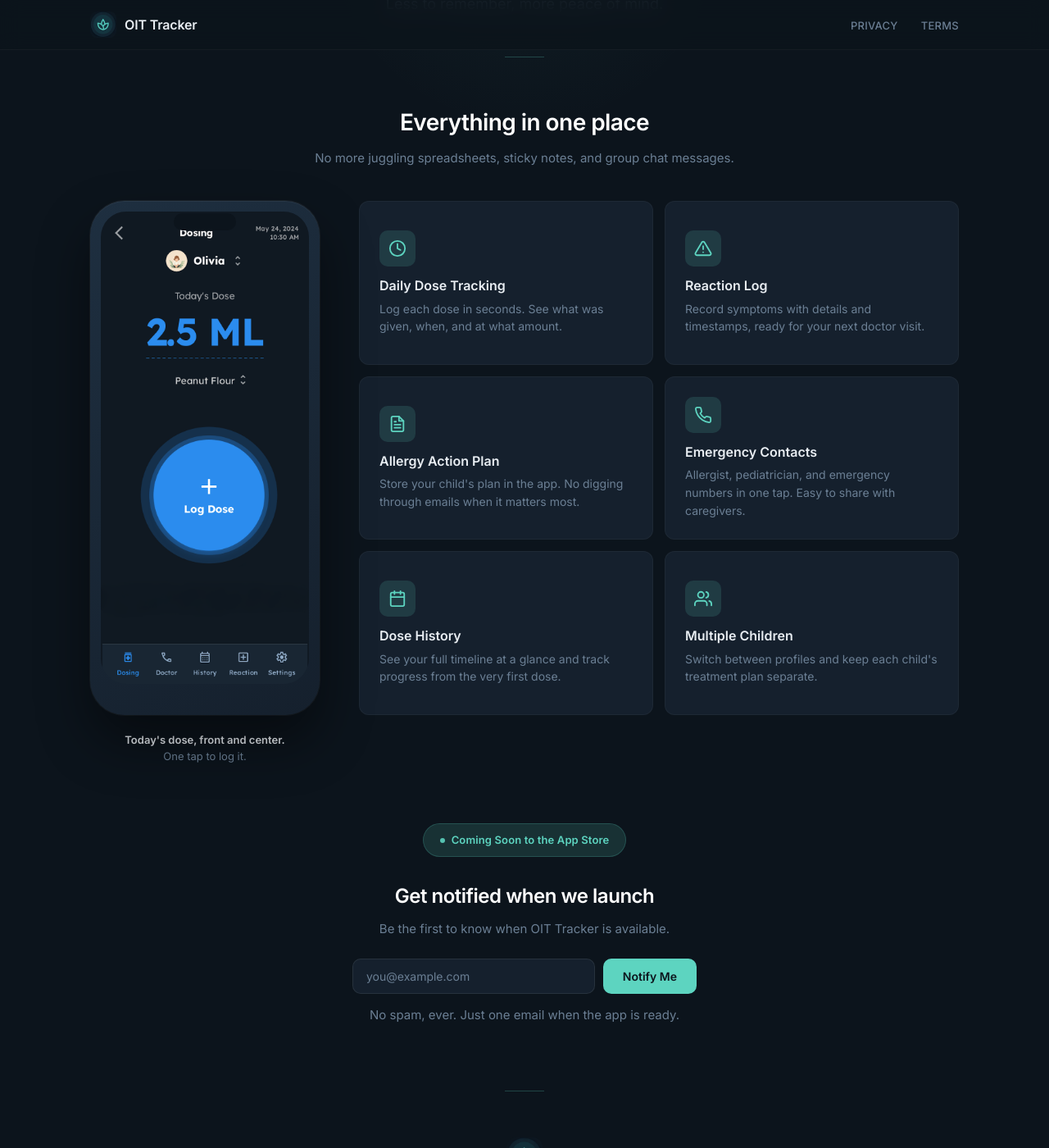
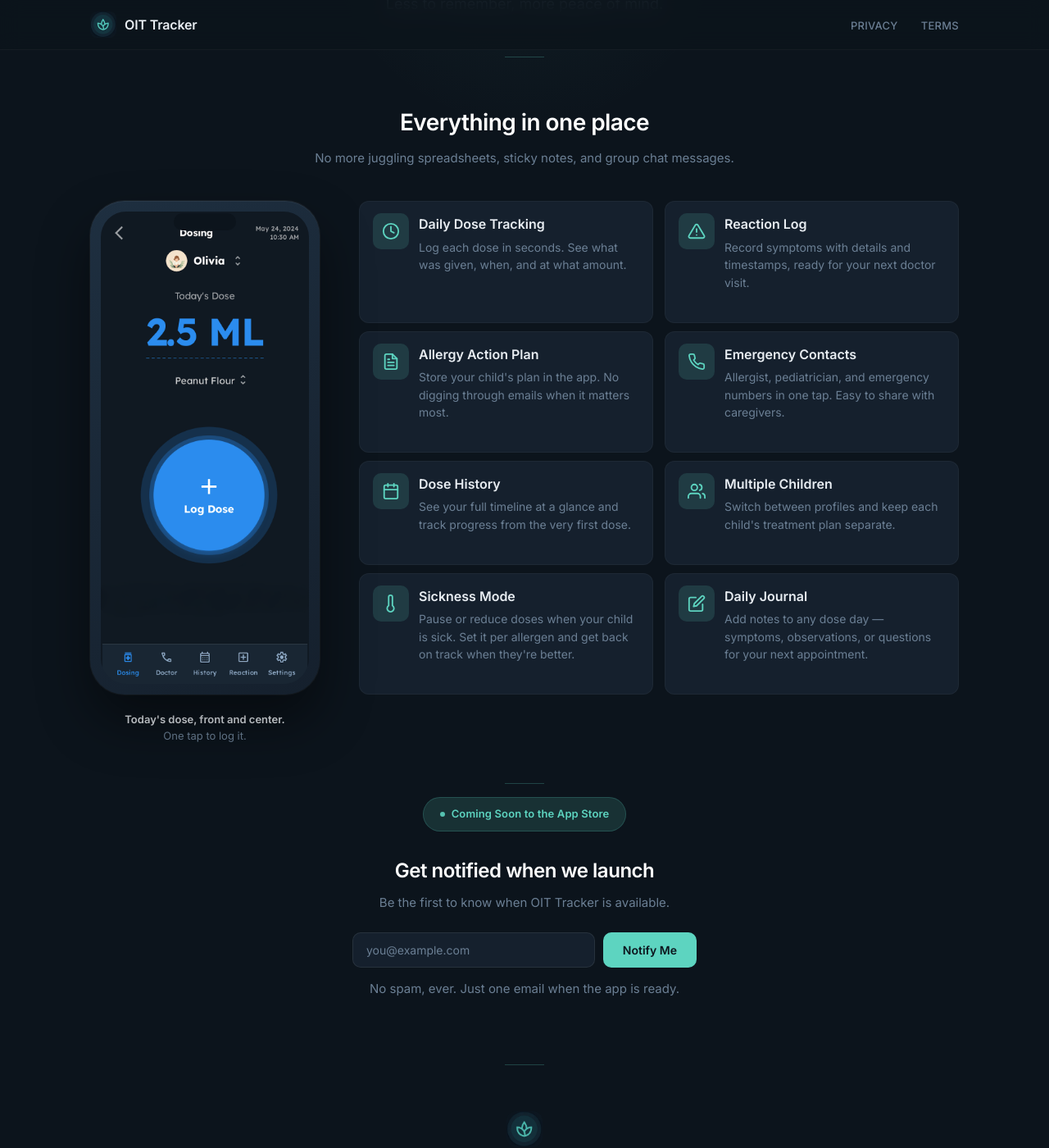
Before and after one commit to acholonu/oittracker.com, a Jekyll site: the page index.html, which Jekyll copies as it is, in a window 1280 px wide and 1400 px high, scrolled down 399 px. Shown: the whole window at 82% size. Built offline with Jekyll 4.4.1, drawn with Linux system fonts in a browser that asks for light colours.

Commit message:
feat: add Sickness Mode and Daily Journal cards, switch to icon-left layout
Expand showcase from 2×3 to 2×4 grid with two new feature cards. Refactor
all cards to icon-left (row) layout for better scanning. Remove
align-content: start so grid rows stretch equally, fixing uneven card
heights. Add divider between showcase and CTA sections.

Co-Authored-By: Claude Opus 4.6 <noreply@anthropic.com>

```diff
--- a/index.html
+++ b/index.html
@@ -281,19 +281,17 @@
     .phone-screen {
       width: 100%;
       height: auto;
-      aspect-ratio: 706 / 1600;
       border-radius: 31px;
       display: block;
     }
 
-    /* Features — row 1, col 2 (stretches to match phone height) */
+    /* Features — row 1, col 2, top-aligned with phone */
     .features {
       grid-column: 2;
       grid-row: 1;
       display: grid;
       grid-template-columns: 1fr 1fr;
-      grid-template-rows: 1fr 1fr 1fr;
-      gap: 0.875rem;
+      gap: 0.625rem 0.875rem;
     }
 
     /* Phone meta — row 2, col 1 */
@@ -321,7 +319,7 @@
        ======================================== */
     .cta {
       text-align: center;
-      padding: 1.5rem 2.5rem 3.5rem;
+      padding: 1rem 2.5rem 3.5rem;
       max-width: 1140px;
       margin: 0 auto;
     }
@@ -449,21 +447,27 @@
       text-align: center;
     }
 
-    /* Feature cards */
+    /* Feature cards — icon-left layout */
     .feature-card {
       background: var(--navy-card);
       border: 1px solid rgba(255, 255, 255, 0.04);
       border-radius: 12px;
-      padding: 1.125rem 1.25rem;
+      padding: 0.875rem 1rem;
       display: flex;
-      flex-direction: column;
-      justify-content: center;
+      flex-direction: row;
+      align-items: flex-start;
+      gap: 0.75rem;
       transition: border-color 0.25s ease, transform 0.25s ease;
     }
 
     .feature-card:hover {
       border-color: rgba(93, 212, 192, 0.12);
       transform: translateY(-1px);
+    }
+
+    .feature-text {
+      flex: 1;
+      min-width: 0;
     }
 
     .feature-icon {
@@ -474,7 +478,6 @@
       display: flex;
       align-items: center;
       justify-content: center;
-      margin-bottom: 0.625rem;
       flex-shrink: 0;
     }
 
@@ -592,7 +595,7 @@
       }
 
       .feature-card {
-        padding: 1.5rem;
+        padding: 0.875rem 1rem;
       }
     }
 
@@ -651,7 +654,7 @@
       .features {
         grid-column: 1;
         grid-row: 3;
-        grid-template-rows: auto auto auto;
+        grid-template-rows: auto auto auto auto;
         max-width: 480px;
         width: 100%;
         margin-top: 2.5rem;
@@ -738,12 +741,24 @@
       /* Keep 2-column cards on mobile instead of stacking to 1 */
       .features {
         grid-template-columns: 1fr 1fr;
-        gap: 0.625rem;
+        gap: 0.5rem 0.625rem;
         margin-top: 1.75rem;
       }
 
       .feature-card {
-        padding: 0.875rem 1rem;
+        padding: 0.625rem 0.75rem;
+        gap: 0.5rem;
+      }
+
+      .feature-icon {
+        width: 28px;
+        height: 28px;
+        border-radius: 7px;
+      }
+
+      .feature-icon svg {
+        width: 14px;
+        height: 14px;
       }
 
       .feature-card p {
@@ -900,49 +915,79 @@
         </div>
       </div>
 
-      <!-- Feature cards — 2×3 grid stretches to match phone height -->
+      <!-- Feature cards — 2×4 grid, icon-left layout -->
       <div class="features">
         <div class="feature-card">
           <div class="feature-icon">
             <svg viewBox="0 0 24 24"><circle cx="12" cy="12" r="10"/><path d="M12 6v6l4 2"/></svg>
           </div>
+          <div class="feature-text">
             <h3>Daily Dose Tracking</h3>
             <p>Log each dose in seconds. See what was given, when, and at what amount.</p>
+          </div>
         </div>
         <div class="feature-card">
           <div class="feature-icon">
             <svg viewBox="0 0 24 24"><path d="M10.29 3.86L1.82 18a2 2 0 001.71 3h16.94a2 2 0 001.71-3L13.71 3.86a2 2 0 00-3.42 0z"/><line x1="12" y1="9" x2="12" y2="13"/><line x1="12" y1="17" x2="12.01" y2="17"/></svg>
           </div>
+          <div class="feature-text">
             <h3>Reaction Log</h3>
             <p>Record symptoms with details and timestamps, ready for your next doctor visit.</p>
+          </div>
         </div>
         <div class="feature-card">
           <div class="feature-icon">
             <svg viewBox="0 0 24 24"><path d="M14 2H6a2 2 0 00-2 2v16a2 2 0 002 2h12a2 2 0 002-2V8z"/><polyline points="14 2 14 8 20 8"/><line x1="16" y1="13" x2="8" y2="13"/><line x1="16" y1="17" x2="8" y2="17"/><polyline points="10 9 9 9 8 9"/></svg>
           </div>
+          <div class="feature-text">
             <h3>Allergy Action Plan</h3>
             <p>Store your child's plan in the app. No digging through emails when it matters most.</p>
+          </div>
         </div>
         <div class="feature-card">
           <div class="feature-icon">
             <svg viewBox="0 0 24 24"><path d="M22 16.92v3a2 2 0 01-2.18 2 19.79 19.79 0 01-8.63-3.07 19.5 19.5 0 01-6-6A19.79 19.79 0 012.12 4.18 2 2 0 014.11 2h3a2 2 0 012 1.72c.127.96.361 1.903.7 2.81a2 2 0 01-.45 2.11L8.09 9.91a16 16 0 006 6l1.27-1.27a2 2 0 012.11-.45c.907.339 1.85.573 2.81.7A2 2 0 0122 16.92z"/></svg>
           </div>
+          <div class="feature-text">
             <h3>Emergency Contacts</h3>
             <p>Allergist, pediatrician, and emergency numbers in one tap. Easy to share with caregivers.</p>
+          </div>
         </div>
         <div class="feature-card">
           <div class="feature-icon">
             <svg viewBox="0 0 24 24"><rect x="3" y="4" width="18" height="18" rx="2" ry="2"/><line x1="16" y1="2" x2="16" y2="6"/><line x1="8" y1="2" x2="8" y2="6"/><line x1="3" y1="10" x2="21" y2="10"/></svg>
           </div>
+          <div class="feature-text">
             <h3>Dose History</h3>
             <p>See your full timeline at a glance and track progress from the very first dose.</p>
+          </div>
         </div>
         <div class="feature-card">
           <div class="feature-icon">
             <svg viewBox="0 0 24 24"><path d="M17 21v-2a4 4 0 00-4-4H5a4 4 0 00-4 4v2"/><circle cx="9" cy="7" r="4"/><path d="M23 21v-2a4 4 0 00-3-3.87"/><path d="M16 3.13a4 4 0 010 7.75"/></svg>
           </div>
+          <div class="feature-text">
             <h3>Multiple Children</h3>
             <p>Switch between profiles and keep each child's treatment plan separate.</p>
+          </div>
+        </div>
+        <div class="feature-card">
+          <div class="feature-icon">
+            <svg viewBox="0 0 24 24"><path d="M14 14.76V3.5a2.5 2.5 0 00-5 0v11.26a4.5 4.5 0 105 0z"/></svg>
+          </div>
+          <div class="feature-text">
+            <h3>Sickness Mode</h3>
+            <p>Pause or reduce doses when your child is sick. Set it per allergen and get back on track when they're better.</p>
+          </div>
+        </div>
+        <div class="feature-card">
+          <div class="feature-icon">
+            <svg viewBox="0 0 24 24"><path d="M11 4H4a2 2 0 00-2 2v14a2 2 0 002 2h14a2 2 0 002-2v-7"/><path d="M18.5 2.5a2.121 2.121 0 013 3L12 15l-4 1 1-4 9.5-9.5z"/></svg>
+          </div>
+          <div class="feature-text">
+            <h3>Daily Journal</h3>
+            <p>Add notes to any dose day — symptoms, observations, or questions for your next appointment.</p>
+          </div>
         </div>
       </div>
 
@@ -954,6 +999,8 @@
       </div>
     </div>
   </section>
+
+  <div class="divider"></div>
 
   <!-- CTA / Signup -->
   <section class="cta fade-in">
```
Lines whose indentation alone changed are shown as unchanged.
